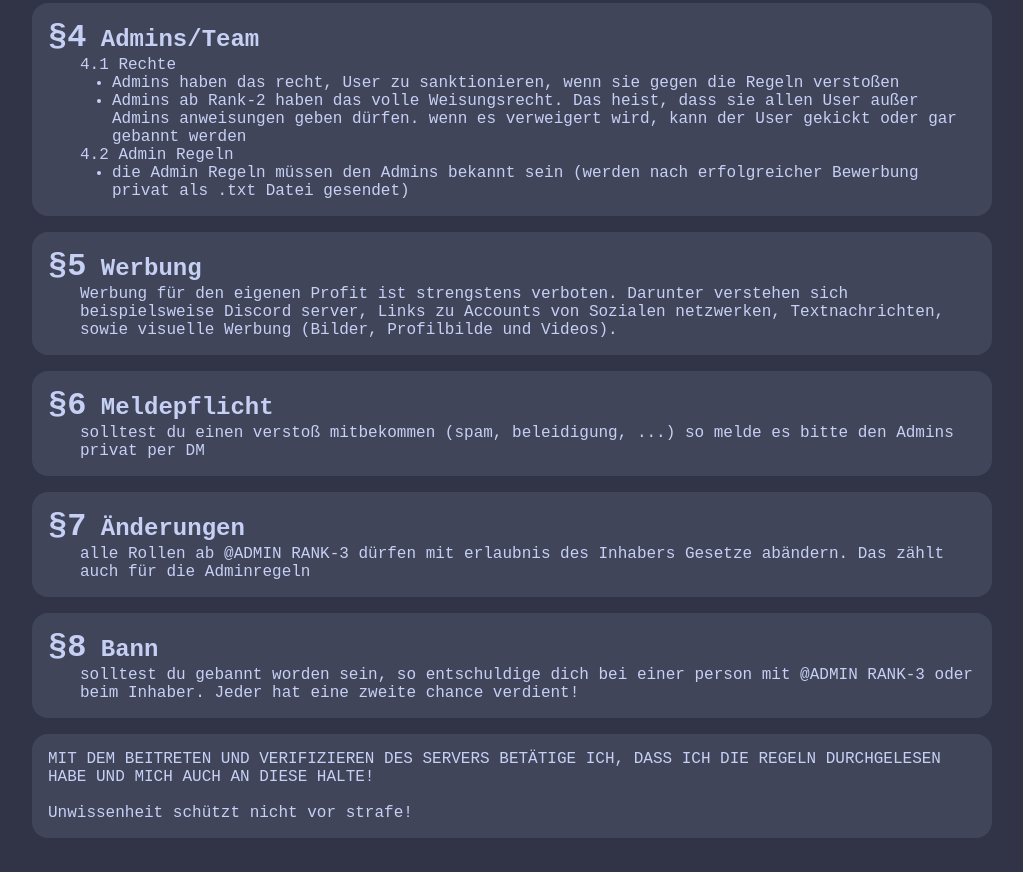
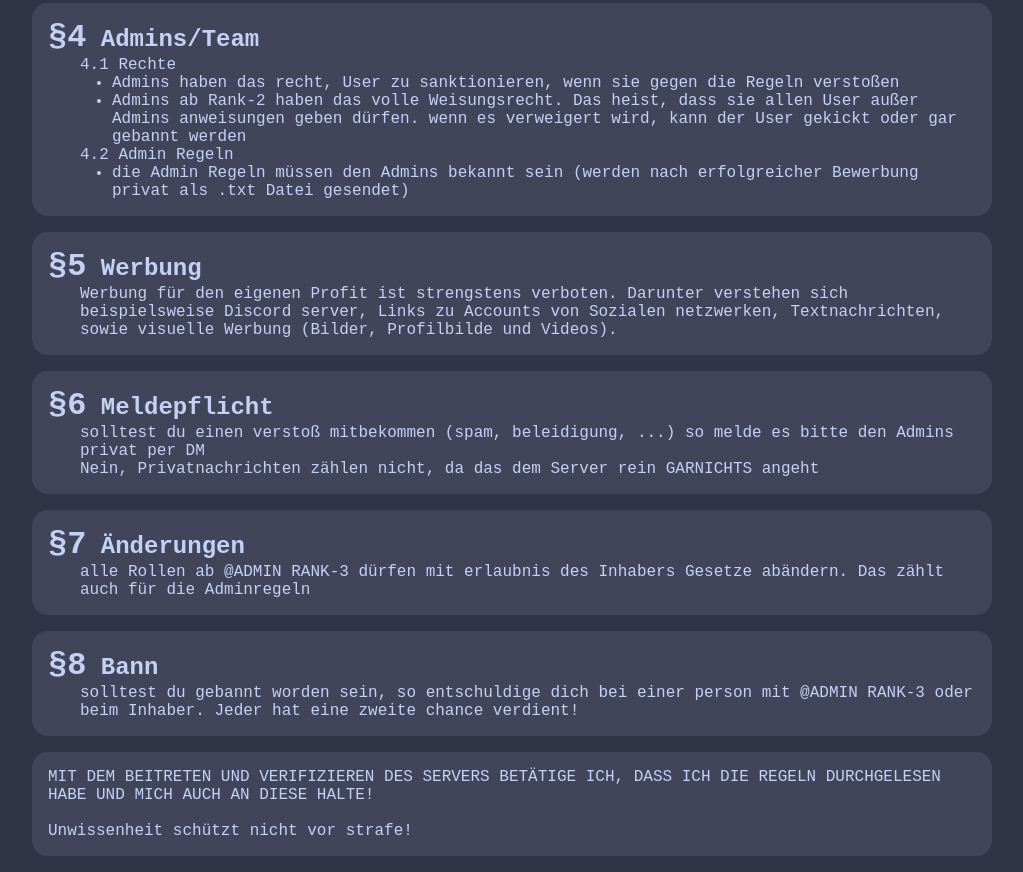
Before and after one commit to marcel2789/computerhilfe-regel, a plain HTML site: page index.html in a window 1280 px wide. Shown: the part 1180-2052 px from the top of the page, without its empty margins (128-1151 px from the left). Drawn offline with Linux system fonts and the light colour scheme.

Commit message:
regel hinzugefügt

```diff
--- a/index.html
+++ b/index.html
@@ -115,6 +115,7 @@
             <h1><span>§6</span> Meldepflicht</h1>
             <ul>
                 <li>solltest du einen verstoß mitbekommen (spam, beleidigung, ...) so melde es bitte den Admins privat per DM</li>
+                <li>Nein, Privatnachrichten zählen nicht, da das dem Server rein GARNICHTS angeht</li>
             </ul>
         </div>
         <div class="paragraph">
```
